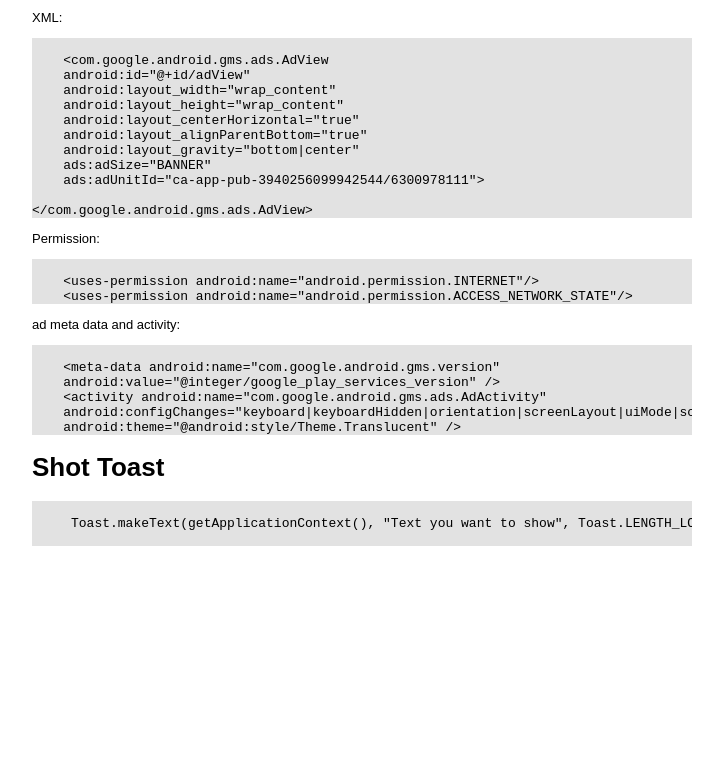
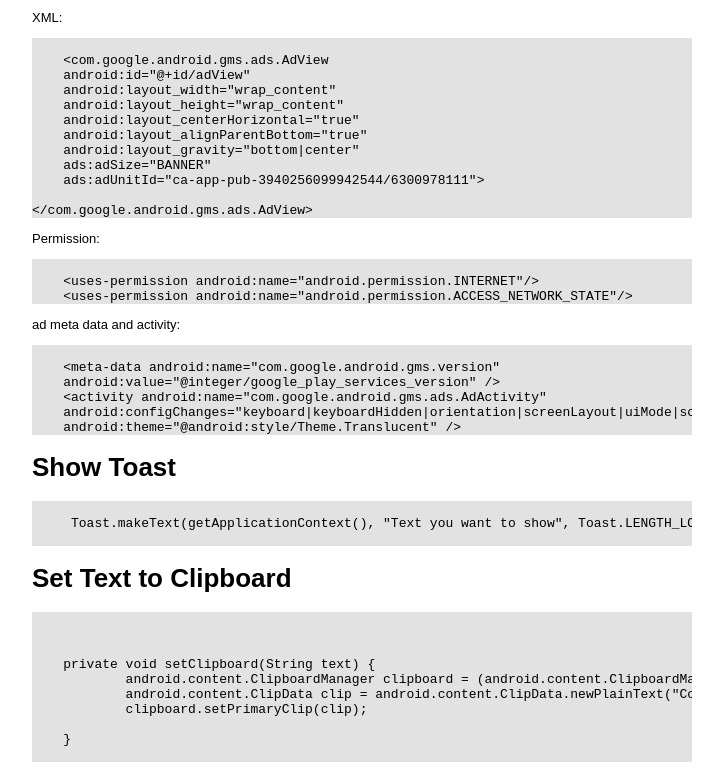
Before and after one commit to jakirseu/android-snippets, a plain HTML site: page index.html in a window 1280 px wide. Shown: the part 1755-2538 px from the top of the page, without its empty margins (428-1151 px from the left). Before the commit the page ends 2322 px from the top, so only its background shows below. Drawn offline with nearby package versions, Linux system fonts and the light colour scheme.

Commit message:
copy to clipboard

```diff
--- a/index.html
+++ b/index.html
@@ -176,13 +176,26 @@
 
 
 
-<h1>Shot Toast</h1>
+<h1>Show Toast</h1>
 <p>
     <xmp>
      Toast.makeText(getApplicationContext(), "Text you want to show", Toast.LENGTH_LONG).show();
     </xmp>
 </p>
 
+<h1>Set Text to Clipboard</h1>
+<p>
+    <xmp>
+
+
+    private void setClipboard(String text) {
+            android.content.ClipboardManager clipboard = (android.content.ClipboardManager) getSystemService(Context.CLIPBOARD_SERVICE);
+            android.content.ClipData clip = android.content.ClipData.newPlainText("Copied Text", text);
+            clipboard.setPrimaryClip(clip);
+
+    }
+    </xmp>
+</p>
 
 
 
```
